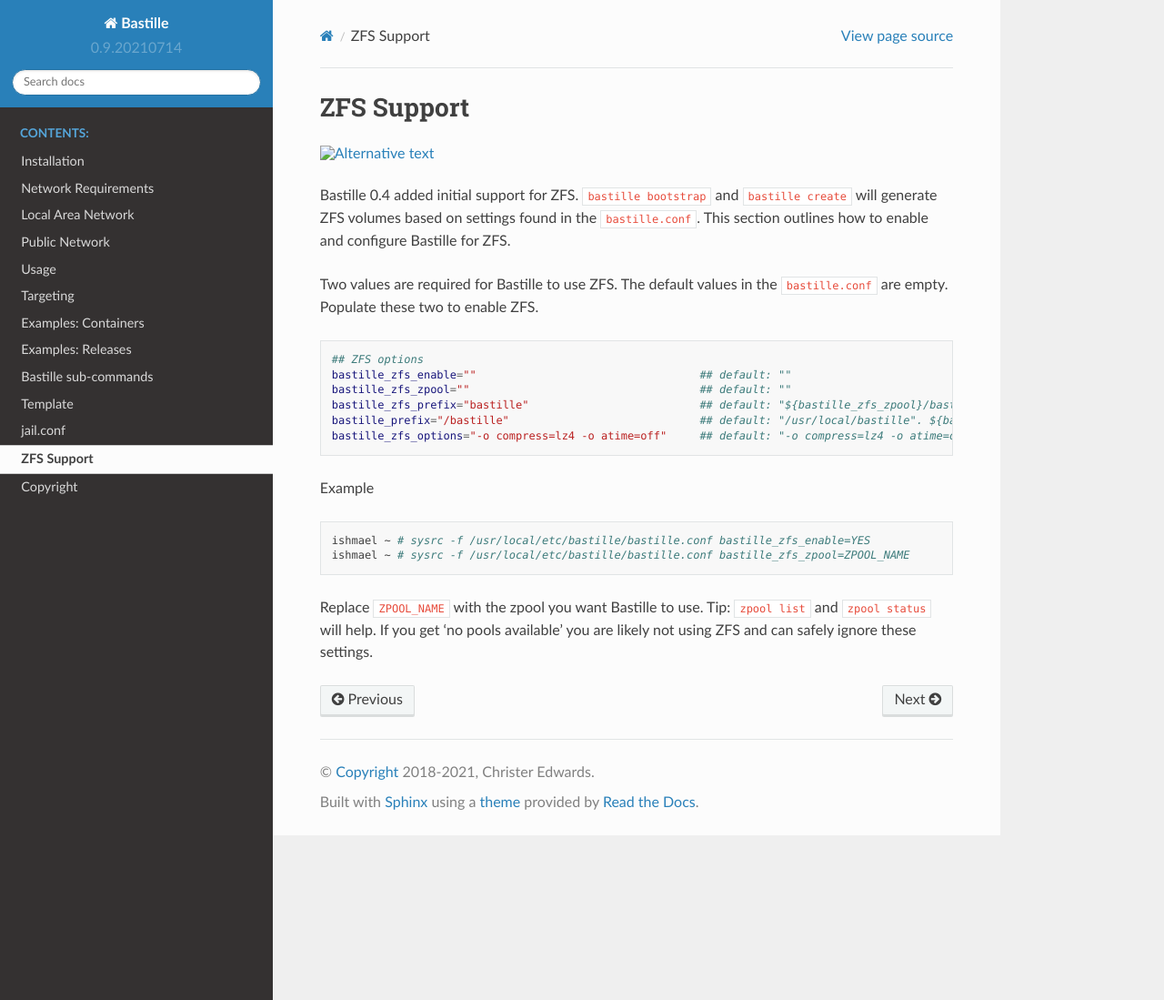
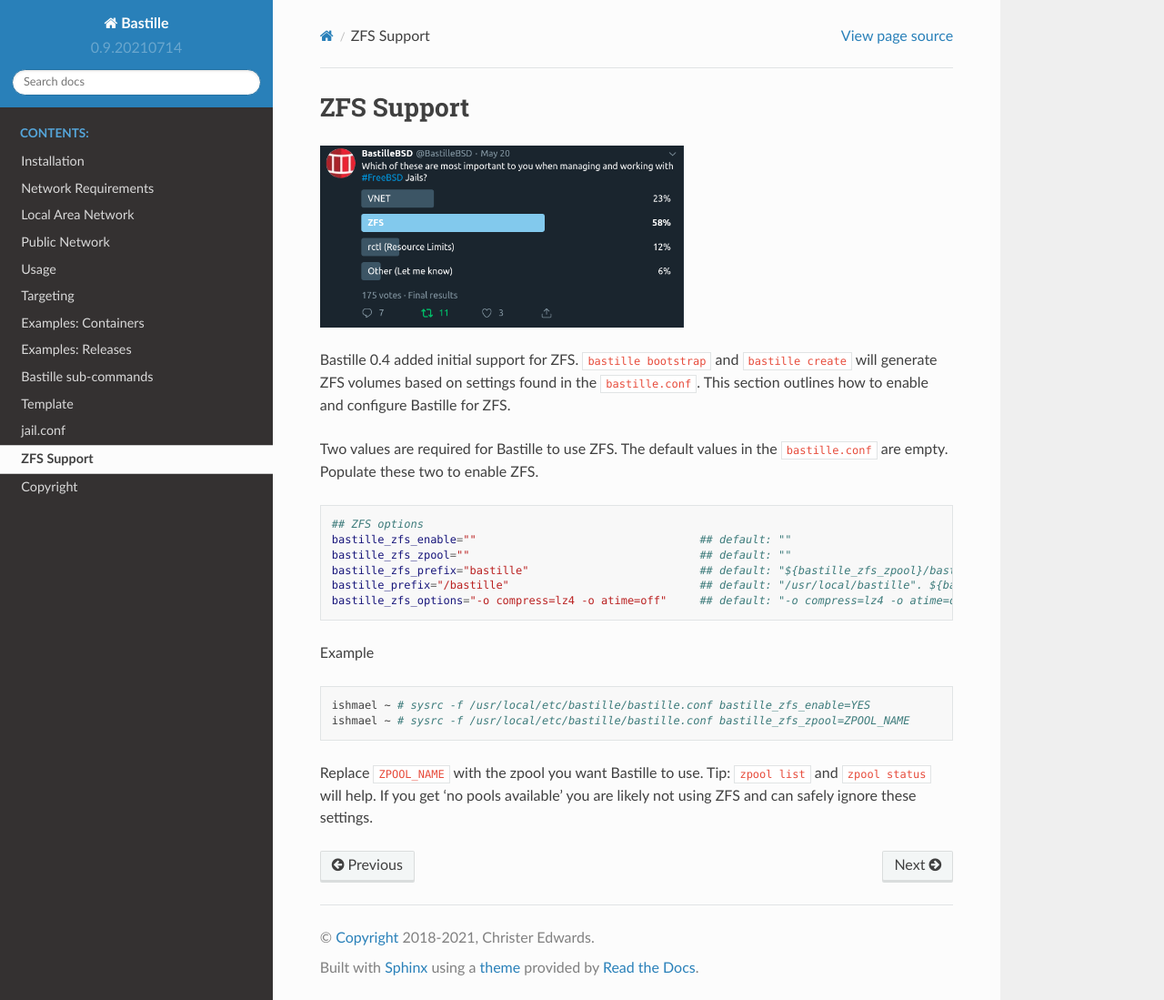
Before and after one commit to BastilleBSD/bastille, a Sphinx documentation site: the page built from docs/chapters/zfs-support.rst, in a window 1280 px wide and 1099 px high. Shown: the whole window at 91% size. Built offline with Sphinx 7.4.7 and the Read the Docs theme 2.0.0, drawn with Linux system fonts in a browser that asks for light colours.

Commit message:
minor fix for docs path

```diff
--- a/docs/chapters/zfs-support.rst
+++ b/docs/chapters/zfs-support.rst
@@ -1,6 +1,6 @@
 ZFS Support
 ====================
-.. image:: images/bastillebsd-twitter-poll.png
+.. image:: /images/bastillebsd-twitter-poll.png
   :width: 400
   :alt: Alternative text
 
```
